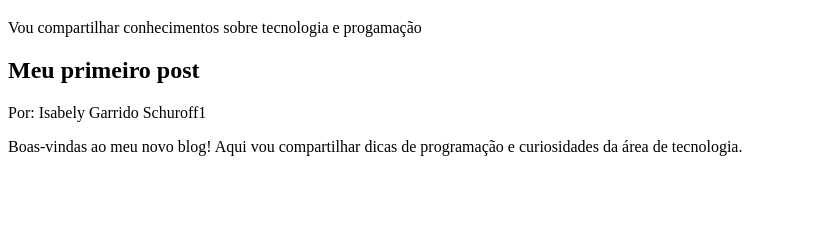
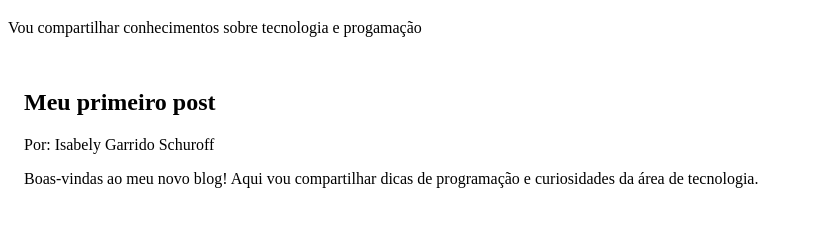
Before and after one commit to isagarrido1/MEU-PRIMEIRO-SITE-, a plain HTML site: page index.html in a window 1280 px wide. Shown: the part 61-288 px from the top of the page, without its empty margins (0-813 px from the left). Drawn offline with Linux system fonts and the light colour scheme.

Commit message:
lula ladrao

```diff
--- a/index.html
+++ b/index.html
@@ -11,12 +11,16 @@
              text-align: center;
              max-width: 800px;
              margin: 0 auto;
+             padding: 16px;
              border: 5px solid rgb(35, 83, 255);
             }
         main{
             background-color: #ffffff
-            color: blue;
-        }
+            color:rgb(8, 8, 147);
+            max: widht 800px;
+            margin: 0 auto;
+            padding: 16px;
+
     </style>
 </head>
 <body>
@@ -28,7 +32,7 @@
 
 <main>
 <h2>Meu primeiro post</h2>
-<p>Por: Isabely Garrido Schuroff1</p>
+<p>Por: Isabely Garrido Schuroff</p>
 <p>Boas-vindas ao meu novo blog! Aqui vou compartilhar dicas de programação e curiosidades da área de tecnologia.</p>
 </main>
 <style></style>
```
